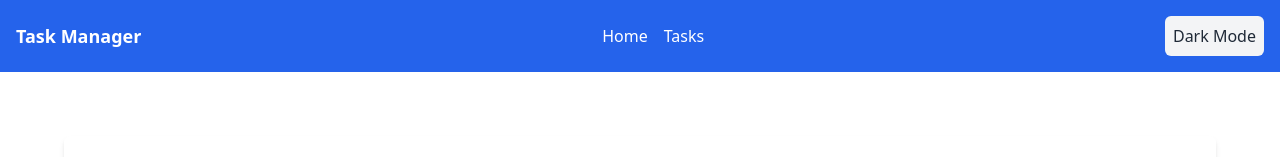
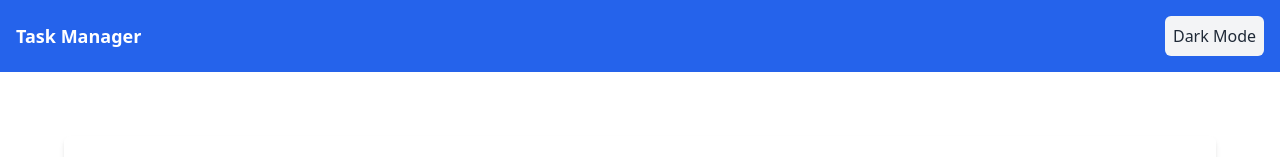
Before and after one commit to kn1ghtm0nster/task-manager, a Next.js app in the folder client/: page / in a window 1280 px wide. Shown: the top 157 px of the page. Built offline with nearby package versions, Linux system fonts and the light colour scheme.

Commit message:
update NavBar component layout

```diff
--- a/client/src/app/components/NavBar.tsx
+++ b/client/src/app/components/NavBar.tsx
@@ -13,13 +13,9 @@ const NavBar: React.FC = () => {
   return (
     <header className="bg-blue-600 dark:bg-gray-800 text-white p-4">
       <div className="container mx-auto flex justify-between items-center">
-        <h1 className="text-lg font-bold">Task Manager</h1>
         <nav className="space-x-4 hidden md:flex">
           <Link href="/" className="hover:text-gray-200">
-            Home
-          </Link>
-          <Link href="/tasks" className="hover:text-gray-200">
-            Tasks
+            <h1 className="text-lg font-bold">Task Manager</h1>
           </Link>
         </nav>
         <button
```
